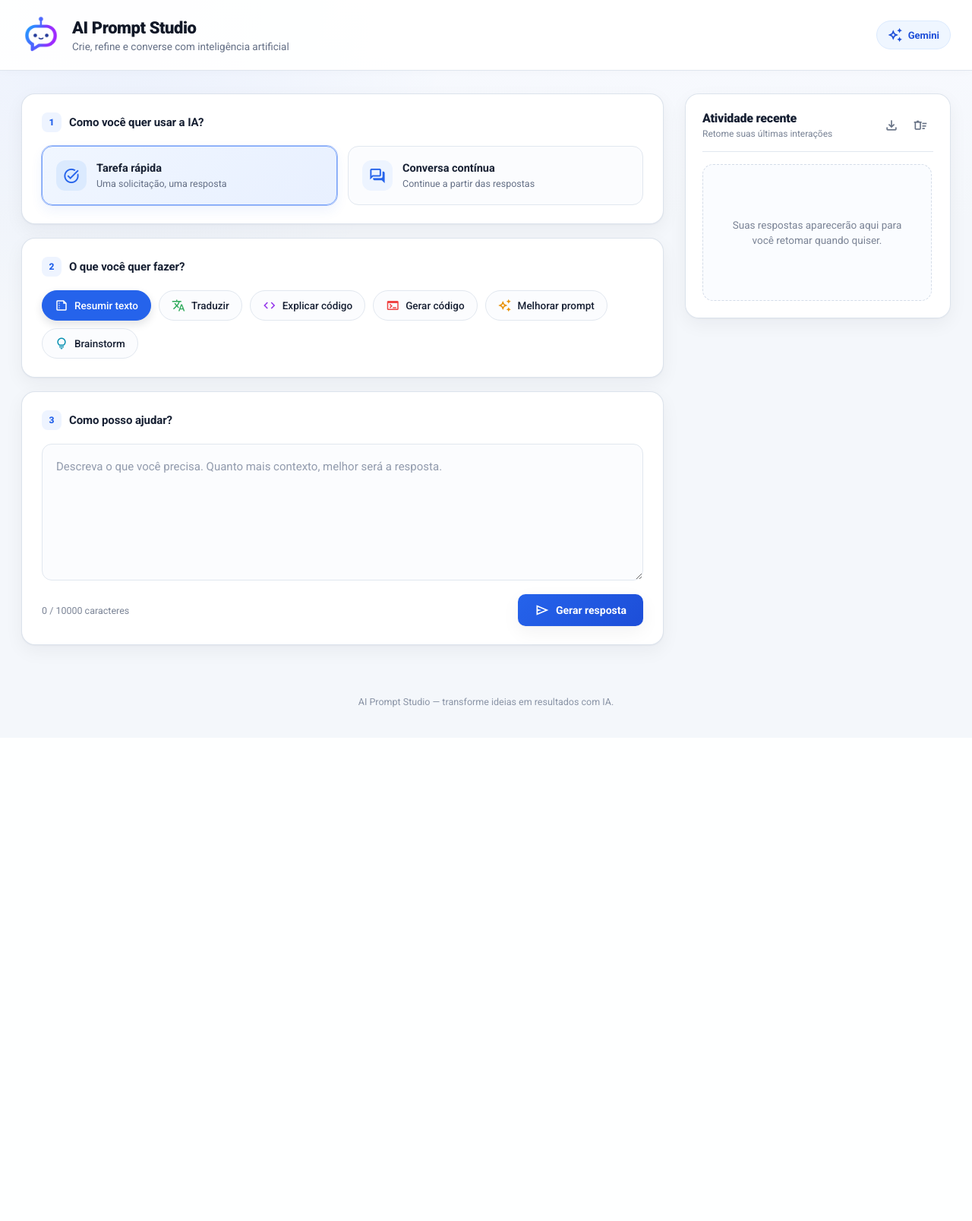
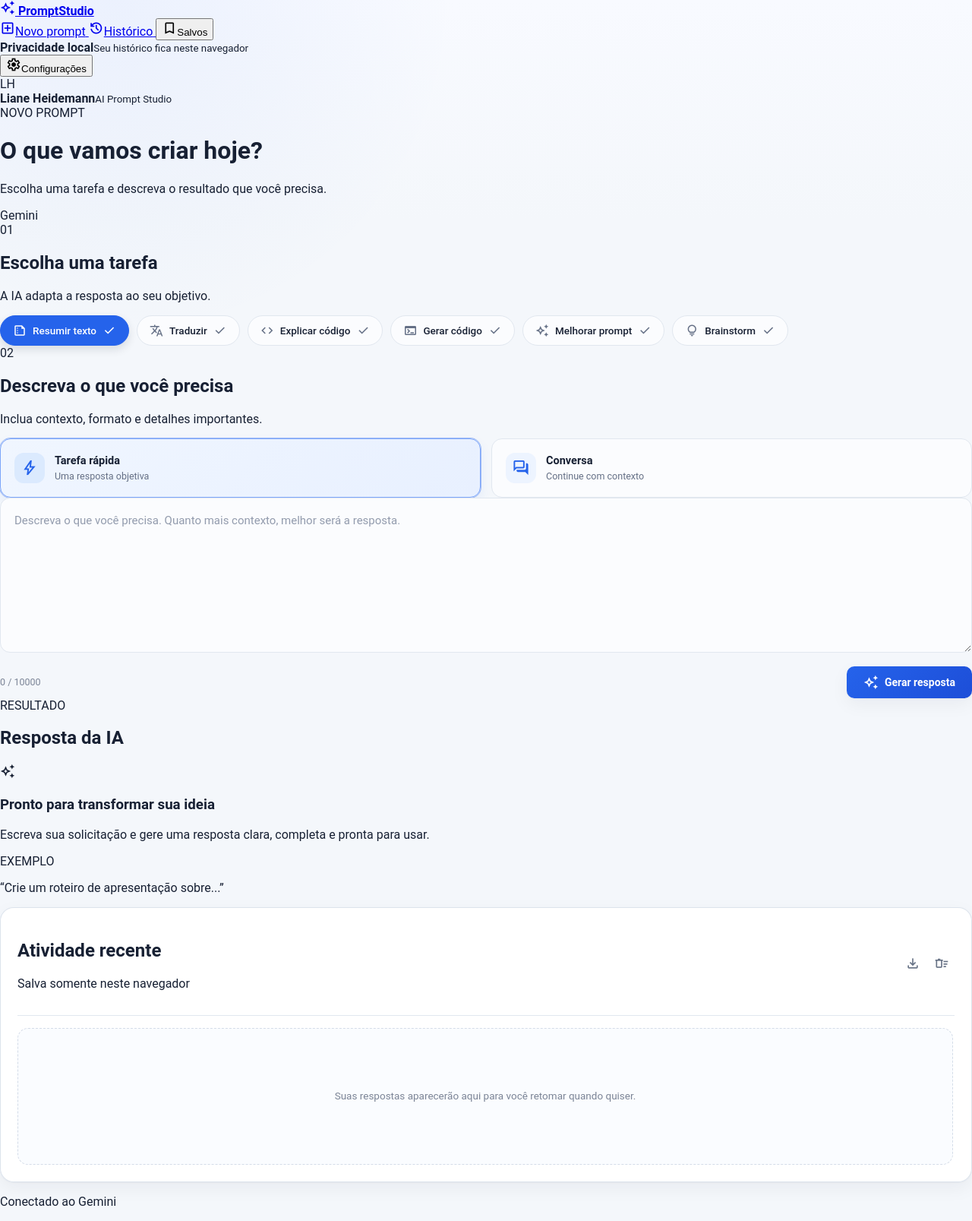
Before and after one commit to lianeheidemann/ai-prompt-studio, a Flask app: page / in a window 1280 px wide. Shown: the whole page at 76% size. Before the commit the page ends 931 px from the top, so only its background shows below. Run offline with Flask 3, Linux system fonts and the light colour scheme.

Commit message:
Redesenha estrutura da interface escura

```diff
--- a/templates/index.html
+++ b/templates/index.html
@@ -5,9 +5,8 @@
   <meta name="viewport" content="width=device-width, initial-scale=1.0">
   <meta name="description" content="Estúdio de prompts com tarefas especializadas e conversas com IA.">
   <title>AI Prompt Studio</title>
-
   <link rel="preconnect" href="https://fonts.googleapis.com">
-  <link href="https://fonts.googleapis.com/css2?family=Roboto:wght@400;500;700;900&family=Roboto+Mono:wght@400;500&display=swap" rel="stylesheet">
+  <link href="https://fonts.googleapis.com/css2?family=Inter:wght@400;500;600;700&family=Roboto+Mono:wght@400;500&display=swap" rel="stylesheet">
   <link href="https://fonts.googleapis.com/css2?family=Material+Symbols+Outlined:opsz,wght,FILL,GRAD@20..48,100..700,0..1,-50..200" rel="stylesheet">
   <link rel="stylesheet" href="{{ url_for('static', filename='style.css') }}">
 </head>
@@ -17,59 +16,67 @@
   data-max-context-chars="{{ max_context_chars }}"
   data-max-prompt-length="{{ max_prompt_length }}"
 >
-  <header class="topbar">
-    <div class="topbar__inner">
-      <div class="topbar__brand">
-      <img class="topbar__logo" src="{{ url_for('assets', filename='icon/logo.png') }}" alt="Logo do AI Prompt Studio">
+  <div class="app-shell">
+    <aside class="sidebar" aria-label="Navegação principal">
+      <a class="brand" href="#" aria-label="AI Prompt Studio">
+        <span class="brand__mark material-symbols-outlined">auto_awesome</span>
+        <strong>Prompt<span>Studio</span></strong>
+      </a>
+
+      <nav class="navigation">
+        <a class="navigation__item navigation__item--active" href="#composer">
+          <span class="material-symbols-outlined">add_box</span><span>Novo prompt</span>
+        </a>
+        <a class="navigation__item" href="#history-list">
+          <span class="material-symbols-outlined">history</span><span>Histórico</span>
+        </a>
+        <button class="navigation__item" type="button">
+          <span class="material-symbols-outlined">bookmark</span><span>Salvos</span>
+        </button>
+      </nav>
+
+      <div class="sidebar__spacer"></div>
+      <div class="privacy-status">
+        <span class="privacy-status__dot"></span>
+        <div><strong>Privacidade local</strong><small>Seu histórico fica neste navegador</small></div>
+      </div>
+      <button class="navigation__item" type="button">
+        <span class="material-symbols-outlined">settings</span><span>Configurações</span>
+      </button>
+      <div class="profile">
+        <span class="profile__avatar">LH</span>
+        <div><strong>Liane Heidemann</strong><small>AI Prompt Studio</small></div>
+      </div>
+    </aside>
+
+    <main class="workspace" id="composer">
+      <header class="workspace__header">
         <div>
-        <h1 class="topbar__title">AI Prompt Studio</h1>
-        <p class="topbar__subtitle">Crie, refine e converse com inteligência artificial</p>
+          <span class="eyebrow">NOVO PROMPT</span>
+          <h1>O que vamos criar hoje?</h1>
+          <p>Escolha uma tarefa e descreva o resultado que você precisa.</p>
         </div>
-      </div>
-      <div class="topbar__badge">
-      <span class="material-symbols-outlined">auto_awesome</span>
-        Gemini
-      </div>
-    </div>
+        <div class="model-badge"><span></span>Gemini</div>
       </header>
 
-  <main class="layout">
-    <section class="composer" aria-label="Interagir com a inteligência artificial">
-      <div class="card">
-        <h2 class="card__title"><span class="step-badge">1</span><span>Como você quer usar a IA?</span></h2>
-        <div class="mode-selector" role="radiogroup" aria-label="Modo de interação">
-          <button type="button" class="mode-option mode-option--active" data-mode="task" role="radio" aria-checked="true">
-            <span class="material-symbols-outlined">task_alt</span>
-            <span><strong>Tarefa rápida</strong><small>Uma solicitação, uma resposta</small></span>
-          </button>
-          <button type="button" class="mode-option" data-mode="conversation" role="radio" aria-checked="false">
-            <span class="material-symbols-outlined">forum</span>
-            <span><strong>Conversa contínua</strong><small>Continue a partir das respostas</small></span>
-          </button>
+      <section class="workflow-section" aria-labelledby="task-title">
+        <div class="section-heading">
+          <span class="section-heading__number">01</span>
+          <div><h2 id="task-title">Escolha uma tarefa</h2><p>A IA adapta a resposta ao seu objetivo.</p></div>
         </div>
-        <div id="conversation-toolbar" class="conversation-toolbar hidden">
-          <p><span class="material-symbols-outlined">info</span> A IA usa as mensagens desta conversa para manter o contexto.</p>
-          <button type="button" id="new-conversation-btn" class="btn btn--ghost btn--small">
-            <span class="material-symbols-outlined">add_comment</span>
-            Iniciar nova
-          </button>
-        </div>
-      </div>
-
-      <div class="card">
-        <h2 class="card__title"><span class="step-badge">2</span><span>O que você quer fazer?</span></h2>
         <div class="chips" id="category-chips" role="radiogroup" aria-label="Categorias de prompt">
           {% for key, meta in categories.items() %}
           <button
             type="button"
             class="chip{% if key == default_category %} chip--active{% endif %}"
             data-category="{{ key }}"
-            data-color="var(--cat-{{ key }})"
+            data-color="var(--accent)"
             role="radio"
             aria-checked="{{ 'true' if key == default_category else 'false' }}"
           >
-            <span class="material-symbols-outlined">{{ meta.icon }}</span>
-            {{ meta.label }}
+            <span class="chip__icon material-symbols-outlined">{{ meta.icon }}</span>
+            <span>{{ meta.label }}</span>
+            <span class="chip__check material-symbols-outlined">check</span>
           </button>
           {% endfor %}
         </div>
@@ -77,24 +84,17 @@
         <div id="translation-options" class="translation-options hidden">
           <div class="translation-options__heading">
             <span class="material-symbols-outlined">language</span>
-            <div>
-              <strong>Idiomas da tradução</strong>
-              <small>Usamos o seu idioma como origem e inglês como destino.</small>
-            </div>
+            <div><strong>Idiomas da tradução</strong><small>Defina o idioma original e o destino.</small></div>
           </div>
           <div class="translation-language-grid">
             <div class="language-field">
               <label for="source-language">Idioma original</label>
               <select id="source-language" class="language-select">
-                <option value="Detectar automaticamente">Automático (idioma do navegador)</option>
-                <option value="Português">Português</option>
-                <option value="Inglês">Inglês</option>
-                <option value="Espanhol">Espanhol</option>
-                <option value="Francês">Francês</option>
-                <option value="Alemão">Alemão</option>
-                <option value="Italiano">Italiano</option>
-                <option value="Japonês">Japonês</option>
-                <option value="Chinês simplificado">Chinês simplificado</option>
+                <option value="Detectar automaticamente">Detectar automaticamente</option>
+                <option value="Português">Português</option><option value="Inglês">Inglês</option>
+                <option value="Espanhol">Espanhol</option><option value="Francês">Francês</option>
+                <option value="Alemão">Alemão</option><option value="Italiano">Italiano</option>
+                <option value="Japonês">Japonês</option><option value="Chinês simplificado">Chinês simplificado</option>
                 <option value="other">Outro idioma</option>
               </select>
               <div id="custom-source-language-group" class="custom-language-group hidden">
@@ -102,18 +102,14 @@
                 <input id="custom-source-language" class="language-input" type="text" maxlength="40" placeholder="Ex.: Coreano">
               </div>
             </div>
-            <span class="translation-arrow material-symbols-outlined" aria-hidden="true">arrow_forward</span>
+            <span class="translation-arrow material-symbols-outlined">arrow_forward</span>
             <div class="language-field">
               <label for="target-language">Traduzir para</label>
               <select id="target-language" class="language-select">
-                <option value="Inglês" selected>Inglês</option>
-                <option value="Português">Português</option>
-                <option value="Espanhol">Espanhol</option>
-                <option value="Francês">Francês</option>
-                <option value="Alemão">Alemão</option>
-                <option value="Italiano">Italiano</option>
-                <option value="Japonês">Japonês</option>
-                <option value="Chinês simplificado">Chinês simplificado</option>
+                <option value="Inglês" selected>Inglês</option><option value="Português">Português</option>
+                <option value="Espanhol">Espanhol</option><option value="Francês">Francês</option>
+                <option value="Alemão">Alemão</option><option value="Italiano">Italiano</option>
+                <option value="Japonês">Japonês</option><option value="Chinês simplificado">Chinês simplificado</option>
                 <option value="other">Outro idioma</option>
               </select>
               <div id="custom-target-language-group" class="custom-language-group hidden">
@@ -123,83 +119,95 @@
             </div>
           </div>
         </div>
+      </section>
+
+      <section class="workflow-section" aria-labelledby="prompt-title">
+        <div class="section-heading">
+          <span class="section-heading__number">02</span>
+          <div><h2 id="prompt-title">Descreva o que você precisa</h2><p>Inclua contexto, formato e detalhes importantes.</p></div>
         </div>
-
-      <div class="card">
-        <h2 class="card__title"><span class="step-badge">3</span><span>Como posso ajudar?</span></h2>
+        <div class="composer-box">
+          <div class="composer-box__toolbar">
+            <div class="mode-selector" role="radiogroup" aria-label="Modo de interação">
+              <button type="button" class="mode-option mode-option--active" data-mode="task" role="radio" aria-checked="true">
+                <span class="material-symbols-outlined">bolt</span><span><strong>Tarefa rápida</strong><small>Uma resposta objetiva</small></span>
+              </button>
+              <button type="button" class="mode-option" data-mode="conversation" role="radio" aria-checked="false">
+                <span class="material-symbols-outlined">forum</span><span><strong>Conversa</strong><small>Continue com contexto</small></span>
+              </button>
+            </div>
+          </div>
+          <div id="conversation-toolbar" class="conversation-toolbar hidden">
+            <p><span class="material-symbols-outlined">info</span>A IA usará as mensagens desta conversa como contexto.</p>
+            <button type="button" id="new-conversation-btn" class="btn btn--ghost btn--small">
+              <span class="material-symbols-outlined">add_comment</span>Iniciar nova
+            </button>
+          </div>
           <textarea
             id="prompt-input"
             class="prompt-input"
             placeholder="Descreva o que você precisa. Quanto mais contexto, melhor será a resposta."
-          rows="6"
+            rows="7"
             maxlength="{{ max_prompt_length }}"
           ></textarea>
           <div class="composer__footer">
-          <span class="char-count"><span id="char-count">0</span> / {{ max_prompt_length }} caracteres</span>
+            <span class="char-count"><span id="char-count">0</span> / {{ max_prompt_length }}</span>
             <button type="button" id="submit-btn" class="btn btn--primary">
-            <span class="material-symbols-outlined">send</span>
-            Gerar resposta
+              <span class="material-symbols-outlined">auto_awesome</span>Gerar resposta
             </button>
           </div>
         </div>
+        <div id="error-card" class="error-card hidden" role="alert">
+          <span class="material-symbols-outlined">error</span><span id="error-message"></span>
+        </div>
+      </section>
+    </main>
 
-      <div id="response-card" class="card response-card hidden" aria-live="polite">
+    <aside class="result-panel" aria-label="Resultado e atividade recente">
+      <div class="result-panel__heading">
+        <div><span class="eyebrow eyebrow--muted">RESULTADO</span><h2>Resposta da IA</h2></div>
+      </div>
+
+      <div class="empty-result">
+        <span class="empty-result__icon material-symbols-outlined">auto_awesome</span>
+        <h3>Pronto para transformar sua ideia</h3>
+        <p>Escreva sua solicitação e gere uma resposta clara, completa e pronta para usar.</p>
+        <div><span>EXEMPLO</span><p>“Crie um roteiro de apresentação sobre...”</p></div>
+      </div>
+
+      <div id="response-card" class="response-card hidden" aria-live="polite">
         <div class="response-card__header">
-          <h2 class="card__title" id="response-title">Resposta</h2>
+          <h2 id="response-title">Resposta</h2>
           <button type="button" id="copy-btn" class="btn btn--ghost btn--small">
-            <span class="material-symbols-outlined">content_copy</span>
-            Copiar
+            <span class="material-symbols-outlined">content_copy</span>Copiar
           </button>
         </div>
         <div id="response-body" class="response-card__body markdown-body"></div>
       </div>
 
-      <div id="error-card" class="card error-card hidden" role="alert">
-        <span class="material-symbols-outlined">error</span>
-        <span id="error-message"></span>
-      </div>
-    </section>
-
-    <aside class="history" aria-label="Suas conversas recentes">
+      <section class="history">
         <div class="history__header">
-        <div>
-          <h2 class="history__title">Atividade recente</h2>
-          <p class="history__privacy">Retome suas últimas interações</p>
-        </div>
+          <div><h2>Atividade recente</h2><p>Salva somente neste navegador</p></div>
           <div class="history__actions">
-          <button type="button" id="export-history-btn" class="btn btn--ghost btn--icon" title="Baixar histórico" aria-label="Baixar histórico">
-            <span class="material-symbols-outlined">download</span>
-          </button>
-          <button type="button" id="clear-history-btn" class="btn btn--ghost btn--icon" title="Limpar atividade" aria-label="Limpar atividade">
-            <span class="material-symbols-outlined">delete_sweep</span>
-          </button>
+            <button type="button" id="export-history-btn" class="btn btn--ghost btn--icon" title="Baixar histórico" aria-label="Baixar histórico"><span class="material-symbols-outlined">download</span></button>
+            <button type="button" id="clear-history-btn" class="btn btn--ghost btn--icon" title="Limpar atividade" aria-label="Limpar atividade"><span class="material-symbols-outlined">delete_sweep</span></button>
           </div>
         </div>
         <div id="history-list" class="history__list"></div>
+      </section>
+      <p class="result-panel__status"><span></span>Conectado ao Gemini</p>
     </aside>
-  </main>
-
-  <footer class="footer">
-    <p>AI Prompt Studio &mdash; transforme ideias em resultados com IA.</p>
-  </footer>
+  </div>
 
   <template id="history-item-template">
     <article class="history-item">
       <div class="history-item__meta">
-        <div class="history-item__labels">
-          <span class="history-item__tag"></span>
-          <span class="history-item__mode"></span>
-        </div>
-        <button type="button" class="history-item__delete" title="Excluir item" aria-label="Excluir item">
-          <span class="material-symbols-outlined">close</span>
-        </button>
+        <div class="history-item__labels"><span class="history-item__tag"></span><span class="history-item__mode"></span></div>
+        <button type="button" class="history-item__delete" title="Excluir item" aria-label="Excluir item"><span class="material-symbols-outlined">close</span></button>
       </div>
       <time class="history-item__time"></time>
       <p class="history-item__prompt"></p>
-      <details class="history-item__details">
-        <summary>Abrir resposta</summary>
-        <div class="history-item__answer markdown-body"></div>
-      </details>
+      <details class="history-item__details"><summary>Abrir resposta</summary><div class="history-item__answer markdown-body"></div></details>
     </article>
   </template>
 
```
Lines whose indentation alone changed are shown as unchanged.
